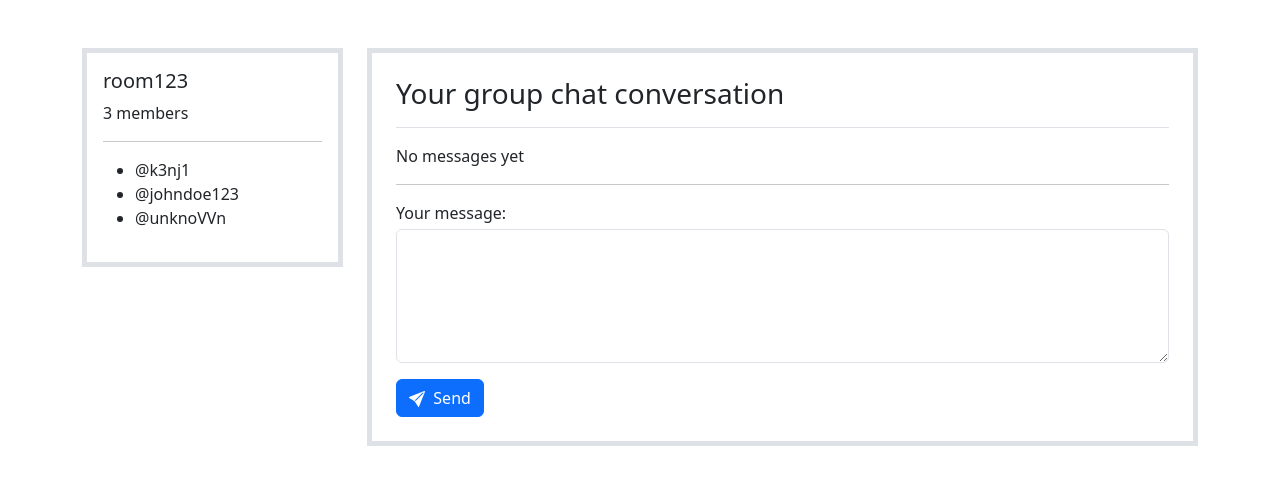
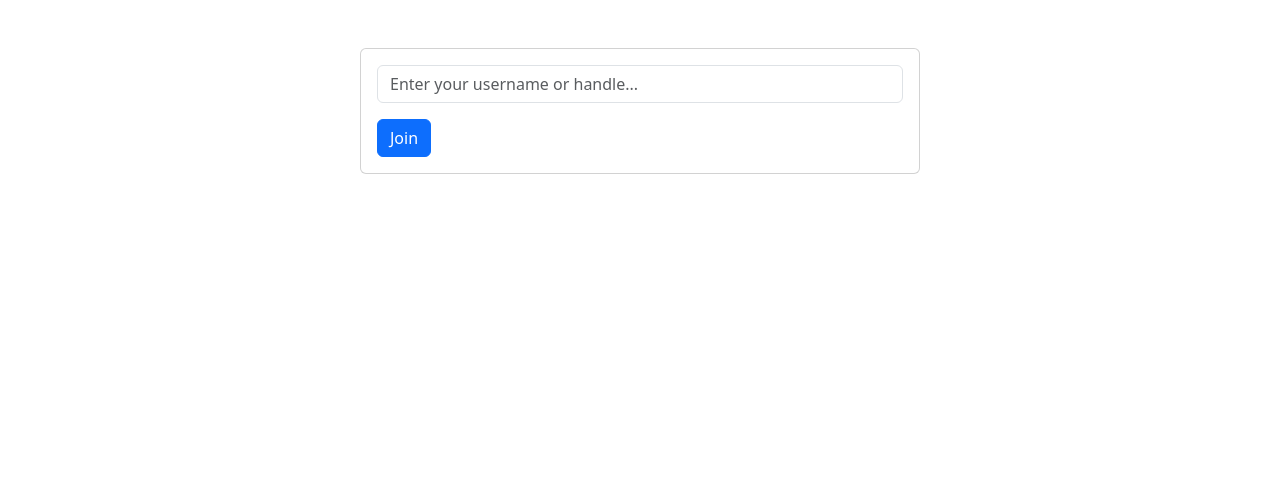
Before and after one commit to hartpableo/chat-app, a React (Vite) app in the folder client/: page / in a window 1280 px wide. Shown: the top 484 px of the page. Built offline with nearby package versions, Linux system fonts and the light colour scheme; no server answers.

Commit message:
wip: join room

```diff
--- a/client/src/App.tsx
+++ b/client/src/App.tsx
@@ -1,18 +1,27 @@
 import Conversation from "./Conversation.tsx";
 import Sidebar from "./Sidebar.tsx";
+import JoinRoomForm from "./JoinRoomForm.tsx";
+import {useCurrentUser} from "./Provider/CurrentUserProvider.tsx";
 
 function App() {
-
+  const {currentUser} = useCurrentUser()
+  const userHandle = currentUser?.handle
 
   return (
     <div className="container py-5">
       <div className="row">
+        {userHandle ? (
+          <>
             <div className="col-3">
               <Sidebar/>
             </div>
             <div className="col-9">
               <Conversation/>
             </div>
+          </>
+        ) : (
+          <JoinRoomForm/>
+        )}
       </div>
     </div>
   )
--- /dev/null
+++ b/client/src/JoinRoomForm.tsx
@@ -0,0 +1,28 @@
+import {useState} from "react";
+
+function JoinRoomForm() {
+  const [userHandle, setUserHandle] = useState("")
+
+  return (
+    <div className="col-12">
+      <div className="card mx-auto" style={{maxWidth: "35rem"}}>
+        <div className="card-body">
+          <form method="post">
+            <input
+              className="form-control"
+              type="text"
+              id="user-handle"
+              placeholder="Enter your username or handle..."
+              aria-label="Username/Handle"
+              value={String(userHandle)}
+              onChange={event => setUserHandle(event.target.value)}
+            />
+            <button type="submit" className="btn btn-primary mt-3">Join</button>
+          </form>
+        </div>
+      </div>
+    </div>
+  )
+}
+
+export default JoinRoomForm
--- a/client/src/Provider/CurrentRoomProvider.tsx
+++ b/client/src/Provider/CurrentRoomProvider.tsx
@@ -1,7 +1,7 @@
 import * as React from "react";
 import type {ChatRoomInterface} from "../interface.ts";
 import {createContext, type PropsWithChildren, useContext, useMemo, useState} from "react";
-import {dummyUsers} from "../data.ts";
+import {users} from "../data.ts";
 
 interface ChatRoomContextInterface {
   currentRoom: ChatRoomInterface|null
@@ -13,7 +13,7 @@ export const CurrentRoomContext = createContext<ChatRoomContextInterface|undefin
 export const CurrentRoomContextProvider = ({children}: PropsWithChildren) => {
   const [currentRoom, setCurrentRoom] = useState<ChatRoomInterface | null>({
     handle: "room123",
-    members: dummyUsers
+    members: users
   })
 
   return (
@@ -32,7 +32,6 @@ export function useCurrentRoom() {
   if (!context) {
     throw new Error("useRoom must be used within a RoomContextProvider");
   } else if (!context?.currentRoom) {
-    // @todo properly redirect to "create room" instead of just throwing an error
     throw new Error("No room found");
   }
 
--- a/client/src/Provider/CurrentUserProvider.tsx
+++ b/client/src/Provider/CurrentUserProvider.tsx
@@ -1,7 +1,6 @@
 import {createContext, type PropsWithChildren, useContext, useMemo, useState} from "react";
 import type {UserInterface} from "../interface.ts";
 import * as React from "react";
-import {dummyUsers} from "../data.ts";
 
 interface CurrentUserContextInterface {
   currentUser: UserInterface | null
@@ -11,8 +10,7 @@ interface CurrentUserContextInterface {
 export const CurrentUserContext = createContext<CurrentUserContextInterface | undefined>(undefined);
 
 export const CurrentUserContextProvider = ({children}: PropsWithChildren) => {
-  // @todo: implement auth
-  const [currentUser, setCurrentUser] = useState<UserInterface | null>(dummyUsers[1])
+  const [currentUser, setCurrentUser] = useState<UserInterface | null>(null)
 
   return (
     <CurrentUserContext.Provider
--- a/client/src/data.ts
+++ b/client/src/data.ts
@@ -1,6 +1,6 @@
 import type {UserInterface} from "./interface.ts";
 
-export const dummyUsers: UserInterface[] = [
+export const users: UserInterface[] = [
   {
     id: 1,
     handle: "@k3nj1"
@@ -14,30 +14,3 @@ export const dummyUsers: UserInterface[] = [
     handle: "@unknoVVn"
   }
 ]
-
-// export const dummyChats: ChatInterface[] = [
-//   {
-//     id: 123,
-//     user: dummyUsers[0],
-//     body: "hello there!",
-//     timestamp: Date.now()
-//   },
-//   {
-//     id: 333,
-//     user: dummyUsers[1],
-//     body: "Oh Hi!!",
-//     timestamp: Date.now()
-//   },
-//   {
-//     id: 144,
-//     user: dummyUsers[2],
-//     body: "hello....",
-//     timestamp: Date.now()
-//   },
-//   {
-//     id: 333,
-//     user: dummyUsers[1],
-//     body: "nice meeting you guys!",
-//     timestamp: Date.now()
-//   }
-// ]
```
Lines whose indentation alone changed are shown as unchanged.
